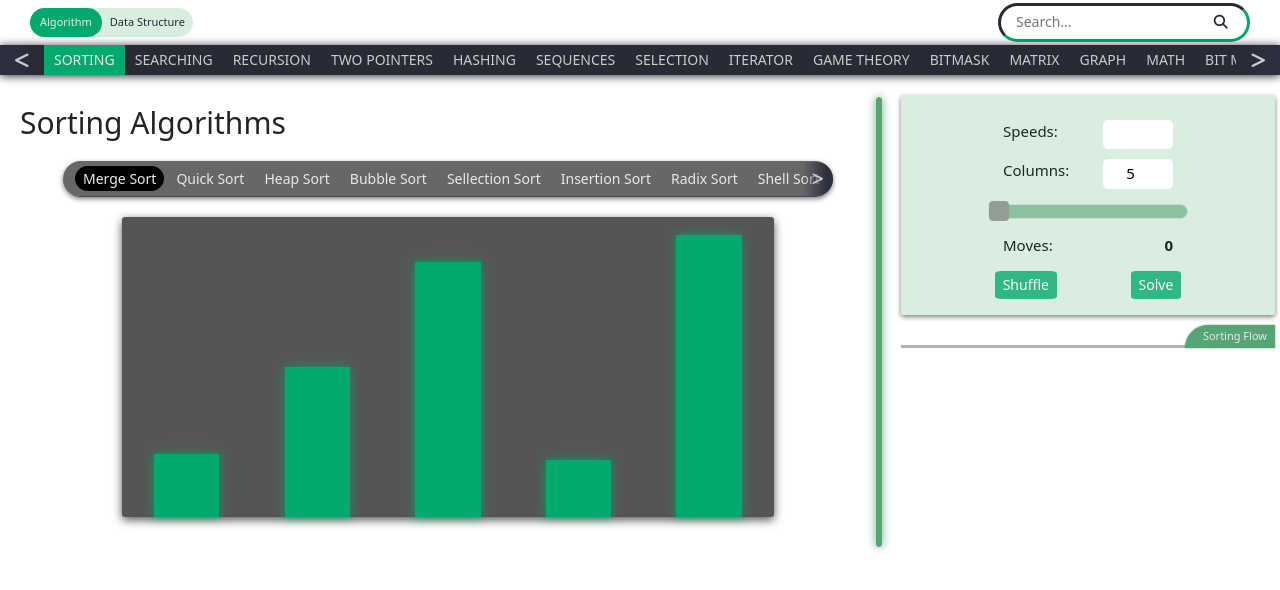
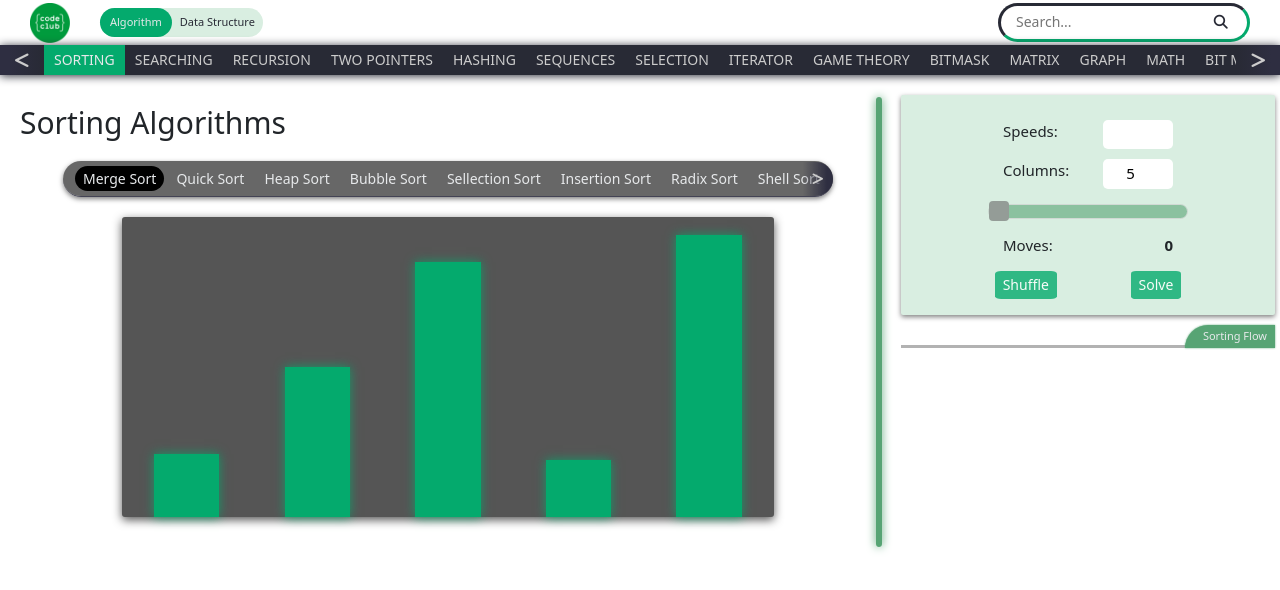
Before and after one commit to dungtl2003/DSA-visualizer, a website built with webpack: page client/index.html in a window 1280 px wide. Built offline with nearby package versions, Linux system fonts and the light colour scheme.

Commit message:
feat: add logo

```diff
--- a/client/asset/css/main.css
+++ b/client/asset/css/main.css
@@ -15,6 +15,21 @@
     padding: 0 30px;
     justify-content: space-between;
     align-items: center;
+}
+
+.header__navbar__left-section {
+    display: flex;
+    flex-direction: row;
+    justify-content: space-between;
+    align-items: center;
+}
+
+#header__navbar__left-section__logo-container{
+    width: 70px;
+}
+
+.header__navbar__left-section__logo{
+    max-width: 40px;
 }
 
 .header__navbar__selection-container{
--- a/client/common/defaults.js
+++ b/client/common/defaults.js
@@ -8,6 +8,7 @@ import "../asset/css/base.css";
 import "../asset/css/main.css";
 import "../asset/css/support.css";
 import "../asset/css/reponsive.css";
+import image from "../asset/img/logo.png";
 const sliderDefaultValue = 5;
 const sliderMaxCols = 25;
 const sliderMinCols = 5;
@@ -16,6 +17,9 @@ const minSpeed = 20000;
 
 const colsNumberDisplay = document.getElementById("body__sidebar__col-num");
 const slider = document.getElementById("body__sidebar__slider");
+const iconContainer = document.getElementById(
+    "header__navbar__left-section__logo-container"
+);
 
 const getComponents = async function () {
     const {drawColumns} = await import("./column.js");
@@ -42,6 +46,11 @@ const init = function (values) {
     colsNumberDisplay.setAttribute("value", sliderDefaultValue);
 
     drawColumns(sliderDefaultValue);
+    const icon = document.createElement("img");
+    icon.setAttribute("src", image);
+    icon.setAttribute("class", "header__navbar__left-section__logo");
+    icon.setAttribute("alt", "logo.img");
+    iconContainer.appendChild(icon);
 };
 
 export {sliderDefaultValue, sliderMinCols, sliderMaxCols, minSpeed, maxSpeed};
--- a/client/index.html
+++ b/client/index.html
@@ -29,9 +29,13 @@
     <body>
         <div class="header">
             <div class="header__navbar">
-                <!-- <div class="header__navbar__left-section">
-                    <img src="./asset/img/logo.png" alt="logo.img" />
-                </div> -->
+                <div
+                    class="header__navbar__left-section"
+                    id="header__navbar__left-section"
+                >
+                    <div
+                        id="header__navbar__left-section__logo-container"
+                    ></div>
                     <div class="header__navbar__selection-container">
                         <a
                             href="#"
@@ -45,6 +49,7 @@
                             value="DataStructure"
                             >Data Structure</a
                         >
+                    </div>
                 </div>
                 <div
                     class="header__navbar__right-section"
```
Lines whose indentation alone changed are shown as unchanged.
